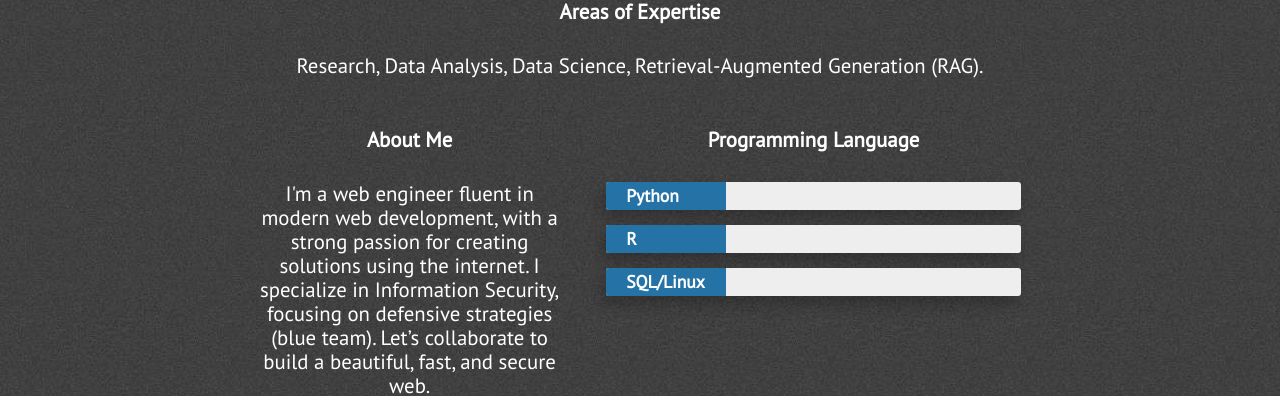
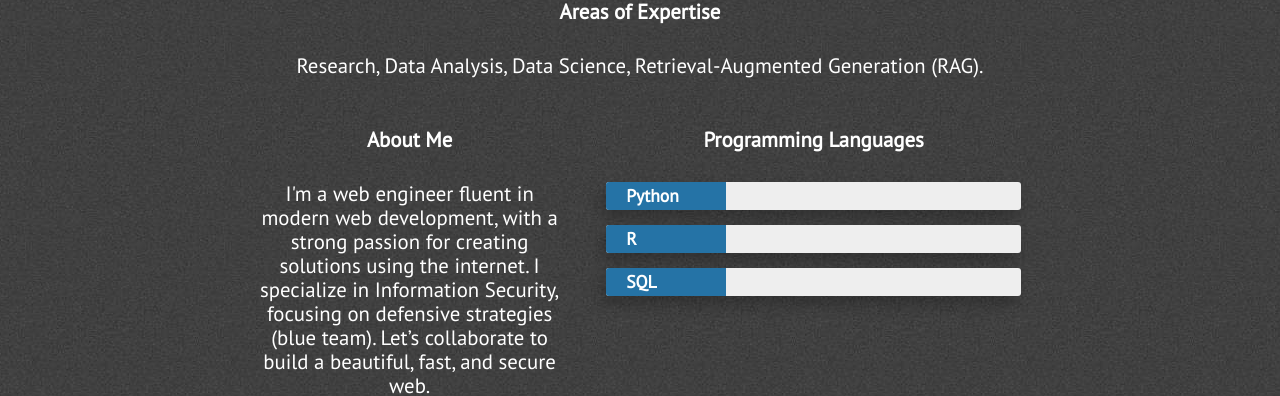
Before and after one commit to zenklinov/portfolio, a Jekyll site: the page built from index.html, in a window 1280 px wide and 900 px high, scrolled down 2137 px. Shown: the part 134-530 px from the top of the window. Built offline with Jekyll 4.4.1, drawn with Linux system fonts in a browser that asks for light colours; nearby versions of some CDN libraries.

Commit message:
Update skills.html

```diff
--- a/_includes/skills.html
+++ b/_includes/skills.html
@@ -14,22 +14,20 @@
                     </p>
                 </div>
                 <div class="technical-skills">
-                    <h3 class="center-align skills-subsection">Programming Language</h3>
+                    <h3 class="center-align skills-subsection">Programming Languages</h3>
                     <div class="progress-bars">
-                        <div class="skillbar clearfix " data-percent="90%">
+                        <div class="skillbar clearfix" data-percent="90%">
                             <div class="skillbar-title" style="background: #2980b9;"><span>Python</span></div>
                             <div class="skillbar-bar" style="background: #3498db;"></div>
-                        </div> <!-- End Skill Bar -->
-
-                        <div class="skillbar clearfix " data-percent="85%">
+                        </div>
+                        <div class="skillbar clearfix" data-percent="85%">
                             <div class="skillbar-title" style="background: #2980b9;"><span>R</span></div>
                             <div class="skillbar-bar" style="background: #3498db;"></div>
-                        </div> <!-- End Skill Bar -->
-
-                        <div class="skillbar clearfix " data-percent="80%">
-                            <div class="skillbar-title" style="background: #2980b9;"><span>SQL/Linux</span></div>
-                            <div class="skillbar-bar" style="background: #3498db"></div>
-                        </div> <!-- End Skill Bar -->
+                        </div>
+                        <div class="skillbar clearfix" data-percent="80%">
+                            <div class="skillbar-title" style="background: #2980b9;"><span>SQL</span></div>
+                            <div class="skillbar-bar" style="background: #3498db;"></div>
+                        </div>
                     </div>
                 </div>
             </div>
```
